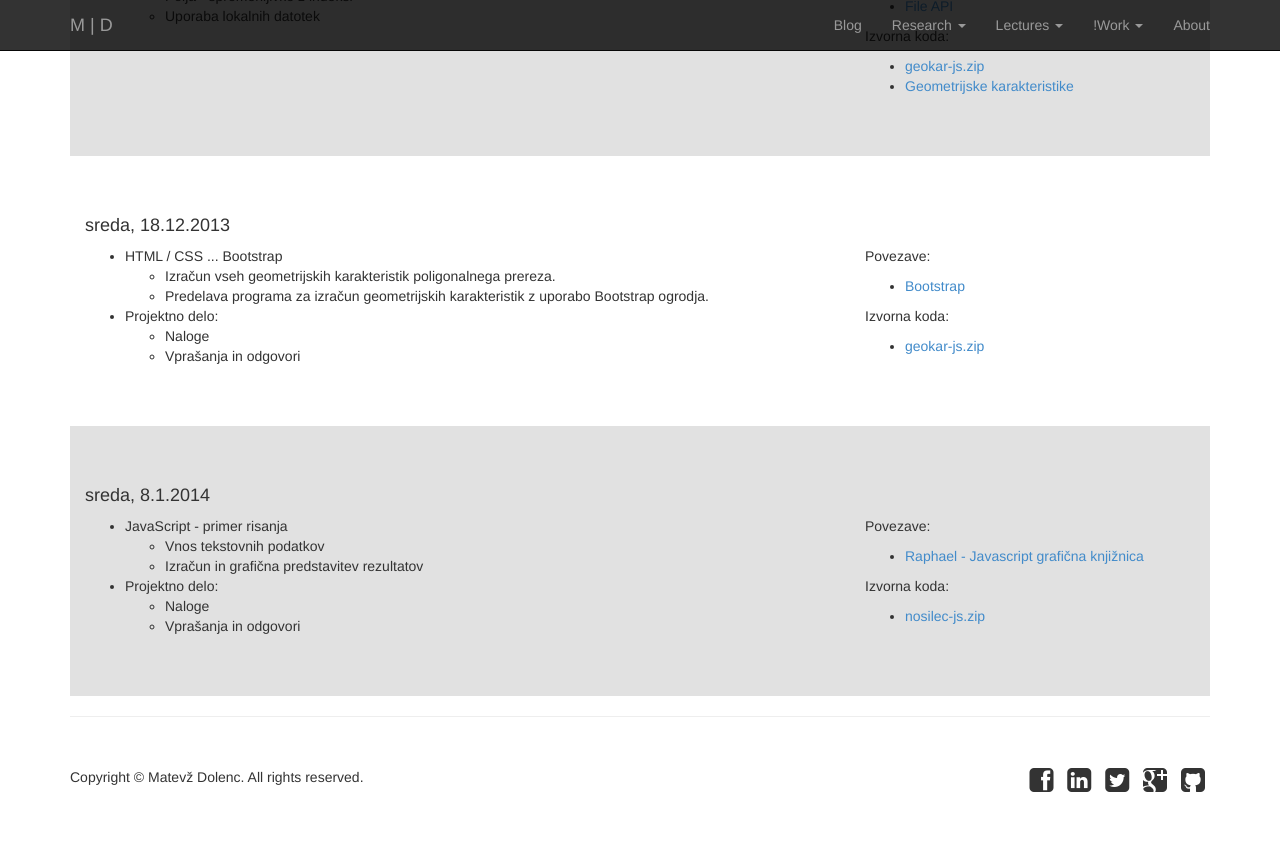
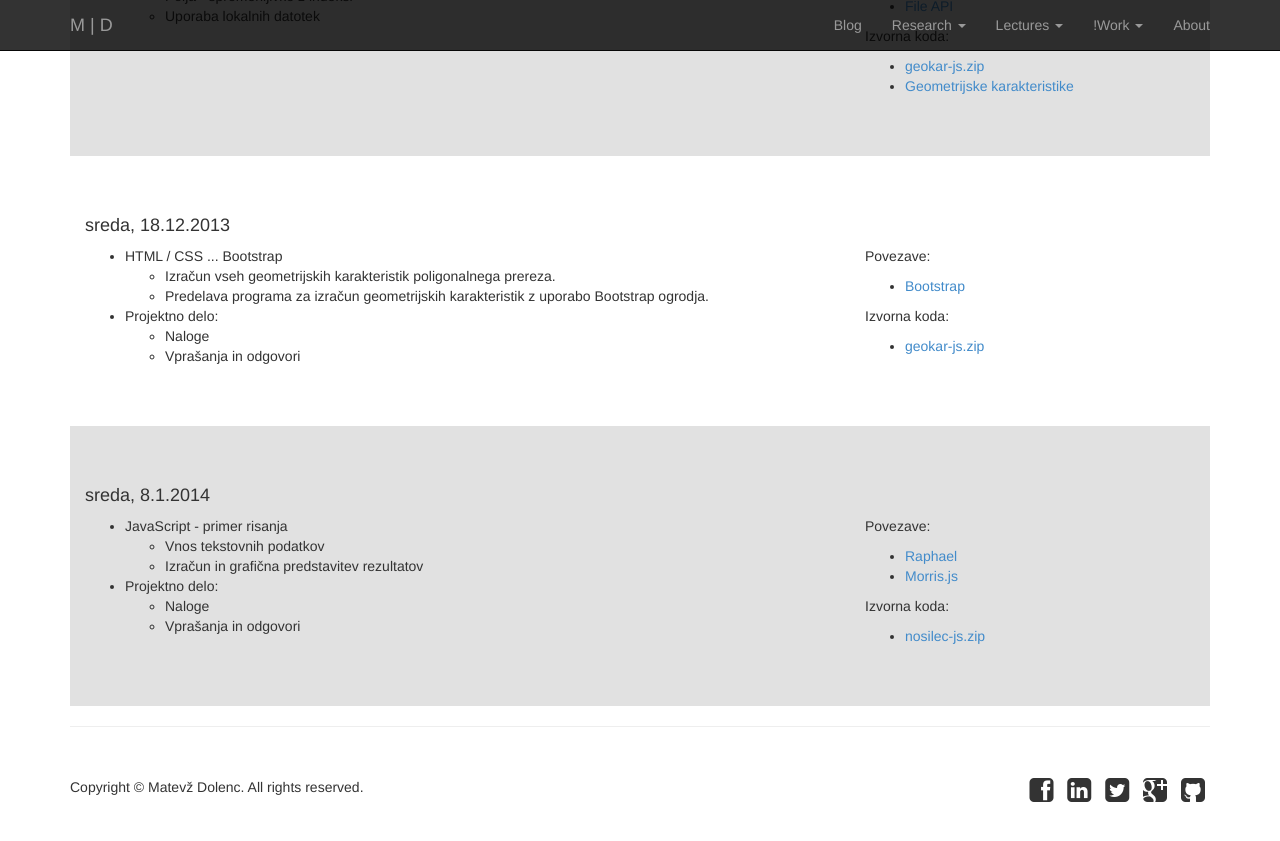
Before and after one commit to matevzdolenc/matevzdolenc.github.io, a Jekyll site: the page built from lectures/ul-fgg/gig-prog-2013/index.html, in a window 1280 px wide and 900 px high, scrolled down 2776 px. Shown: the top 841 px of the window. Built offline with Jekyll 4.4.1, drawn with Linux system fonts in a browser that asks for light colours; Markdown is read by kramdown in place of the engine named in the settings.

Commit message:
morris.js povezava - gig-prog-2014

```diff
--- a/lectures/ul-fgg/gig-prog-2013/index.html
+++ b/lectures/ul-fgg/gig-prog-2013/index.html
@@ -338,7 +338,8 @@ header-img: /img/header-vb-1.png
         <div class="col-lg-4 col-md-4">
           <p>Povezave:</p>
           <ul>
-          <li><a href="http://raphaeljs.com">Raphael - Javascript grafična knjižnica</a></li>
+            <li><a href="http://raphaeljs.com">Raphael</a></li>
+            <li><a href="http://www.oesmith.co.uk/morris.js/">Morris.js</a></li>
         </ul>
           <p>Izvorna koda:</p>
           <ul>
```
